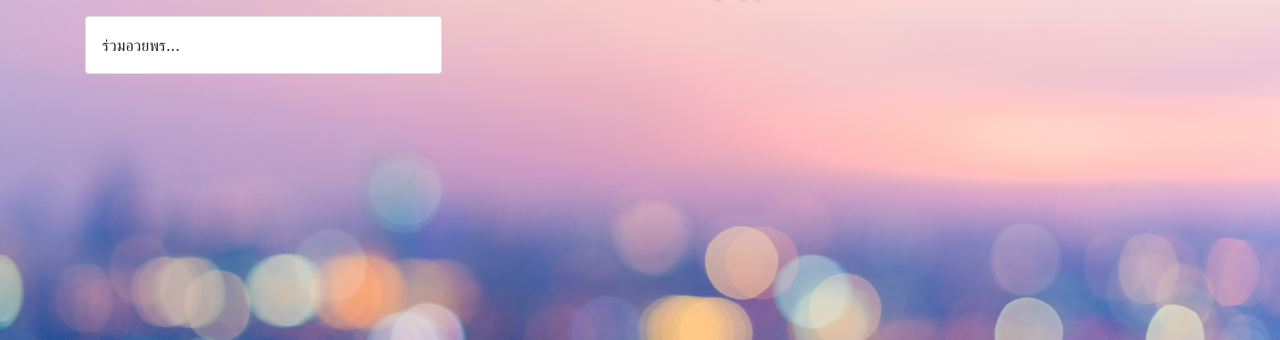
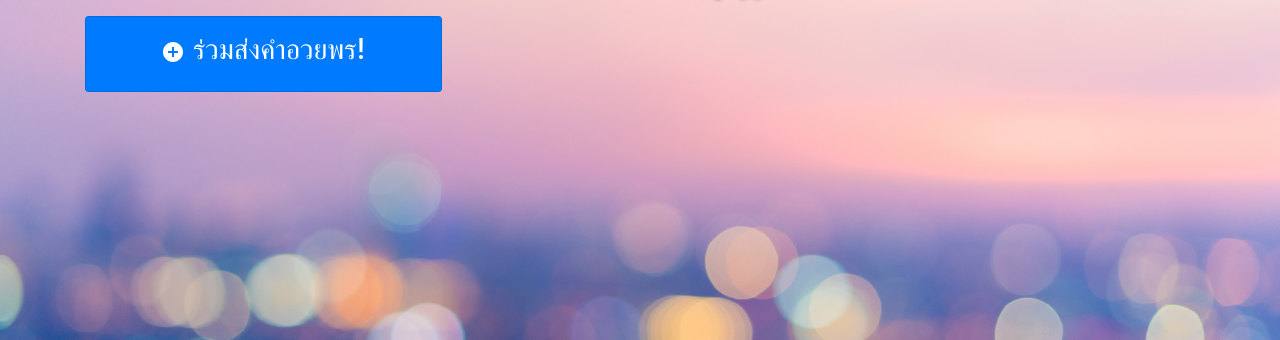
Before and after one commit to srakrn/khamin-hbd, a Django app: page / in a window 1280 px wide. Shown: the part 183-523 px from the top of the page. Run offline with Django 3.2, Linux system fonts and the light colour scheme; data that the repository does not hold is empty; some libraries are stand-ins or nearby versions; some web fonts are replaced.

Commit message:
New message button

```diff
--- a/wishbook/templates/pages/index.html
+++ b/wishbook/templates/pages/index.html
@@ -1,4 +1,5 @@
 {% include "bootstrap.html" %}
+{% load static %}
 
 {% block content %}
     <div class="container">
@@ -9,8 +10,8 @@
             </p>
         </div>
         <div class="card-columns">
-            <div class="card p-3">
-                ร่วมอวยพร...
+            <div class="card p-3 text-white bg-primary text-center">
+                <h3><img src="{% static 'wishbook/add.svg'%}"></img> ร่วมส่งคำอวยพร!</h3>
             </div>
             {% for wish in all_wishes %}
                 <div class="card p-3">
```
Also changed, not shown: wishbook/static/wishbook/add.svg (added).
